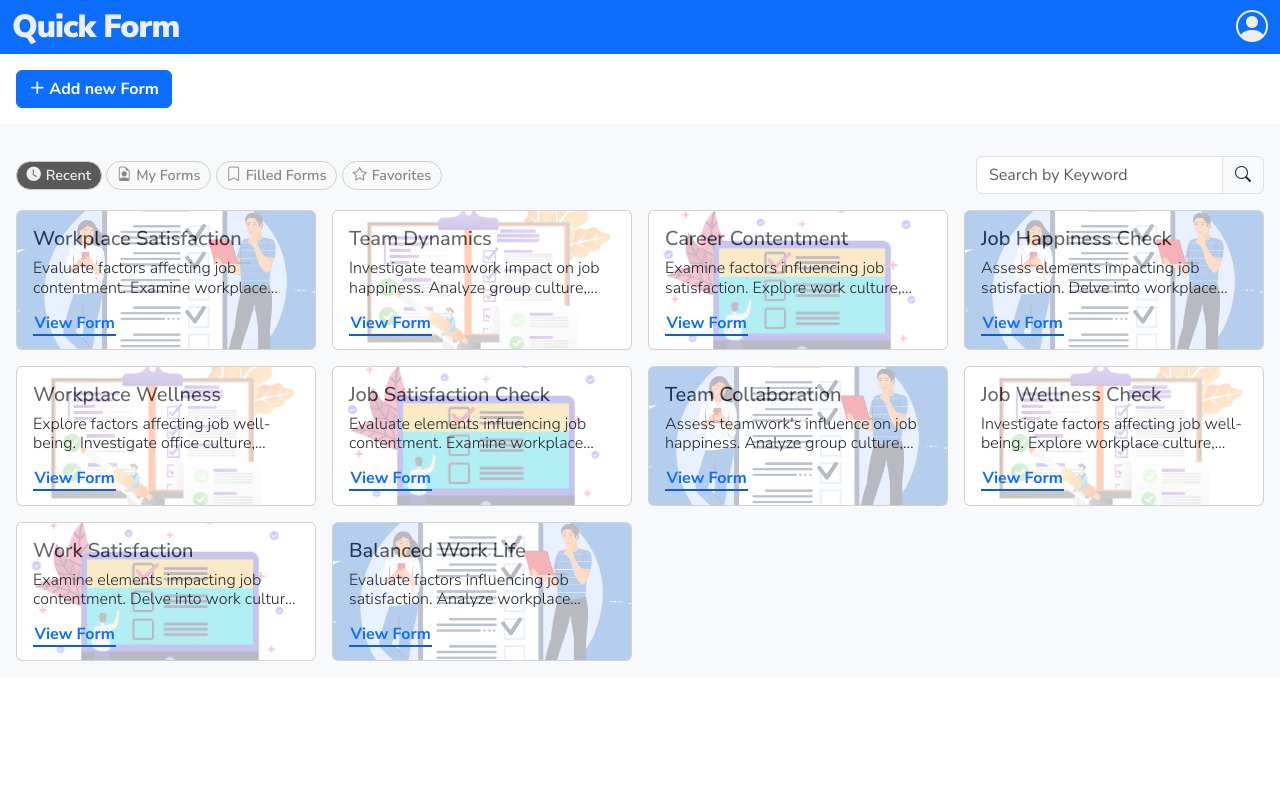
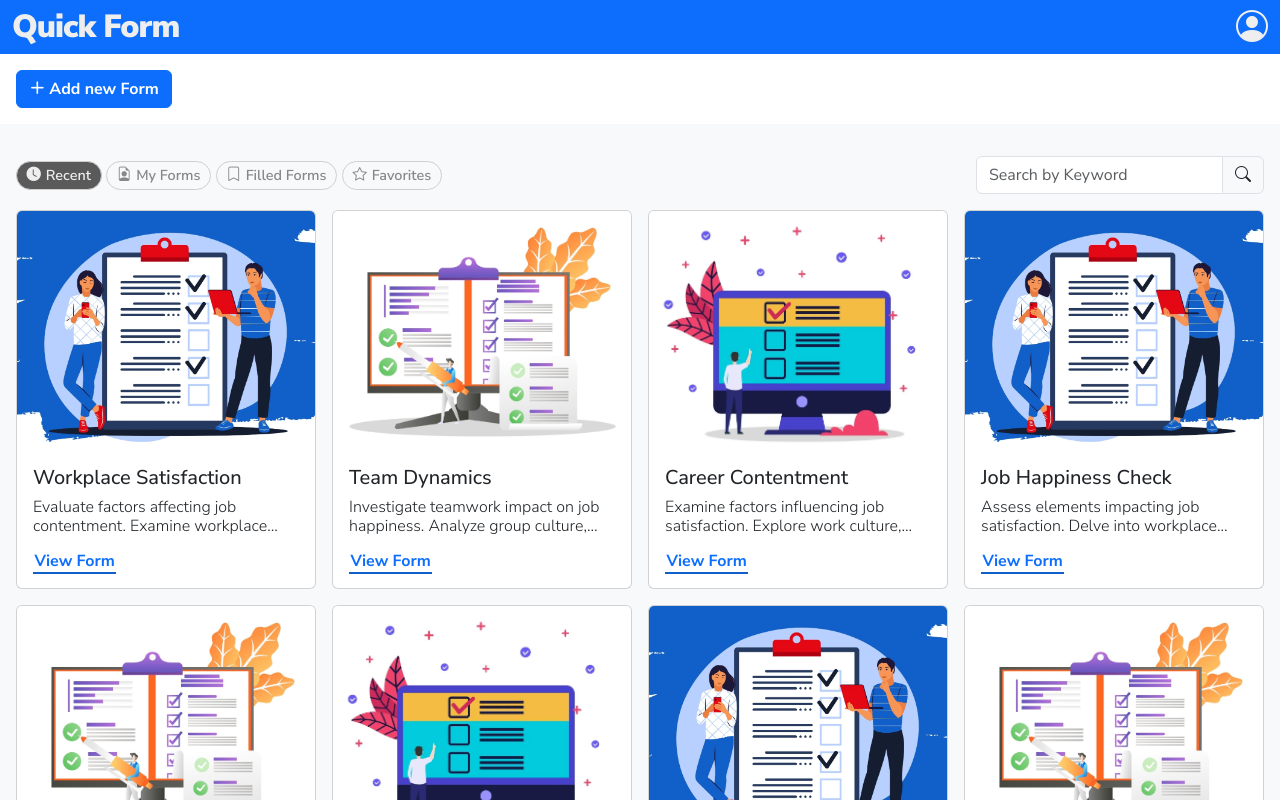
Before and after one commit to kumarsachinguri/quick-form, an Angular app in the folder ui/: page /dashboard in a window 1280 px wide. Shown: the top 800 px of the page. Built offline with nearby package versions, Linux system fonts and the light colour scheme.

Commit message:
fix card styles

```diff
--- a/ui/src/app/pages/dashboard/dashboard.component.scss
+++ b/ui/src/app/pages/dashboard/dashboard.component.scss
@@ -46,21 +46,10 @@
 .card {
   position: relative;
 
-  // &-over {
-  //   background-color: rgb(249, 249, 249);
-  //   border-radius: 0.32rem;
-  // }
-
   &-img__survey {
-    position: absolute;
-    width: 100%;
-    height: 100%;
-    top: 0;
-    left: 0;
     border-radius: 0.32rem;
     object-fit: cover;
     object-position: center;
-    opacity: .3;
   }
 
   &-text {
@@ -73,17 +62,6 @@
     margin-bottom: 1rem;
     height: 2.4rem;
     position: relative;
-
-    // &::after {
-    //   content: "";
-    //   display: block;
-    //   position: absolute;
-    //   bottom: 0;
-    //   left: 0;
-    //   width: 100%;
-    //   height: 1rem;
-    //   background-image: linear-gradient(to top, white, #0000);
-    // }
   }
 }
 
```
